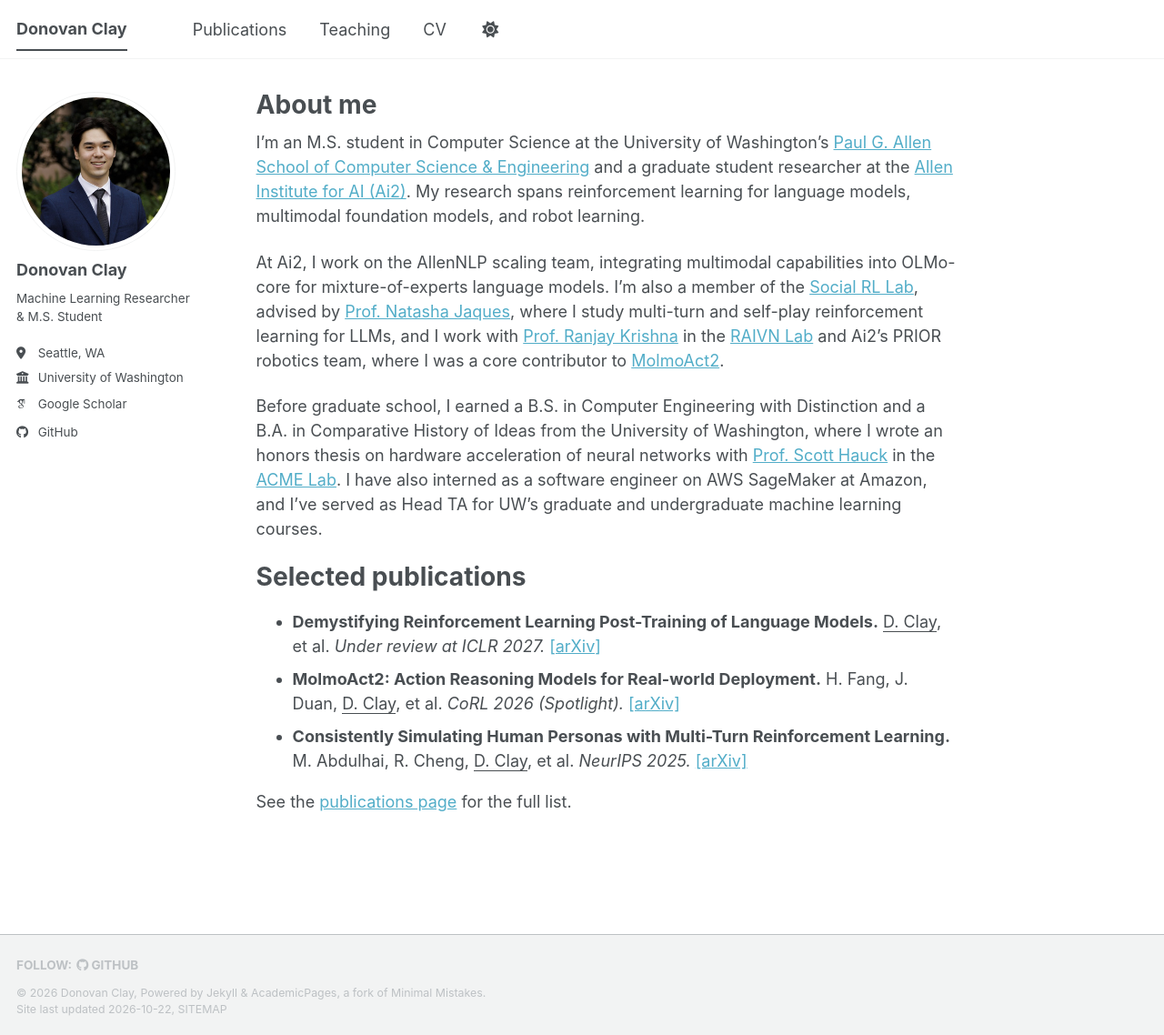
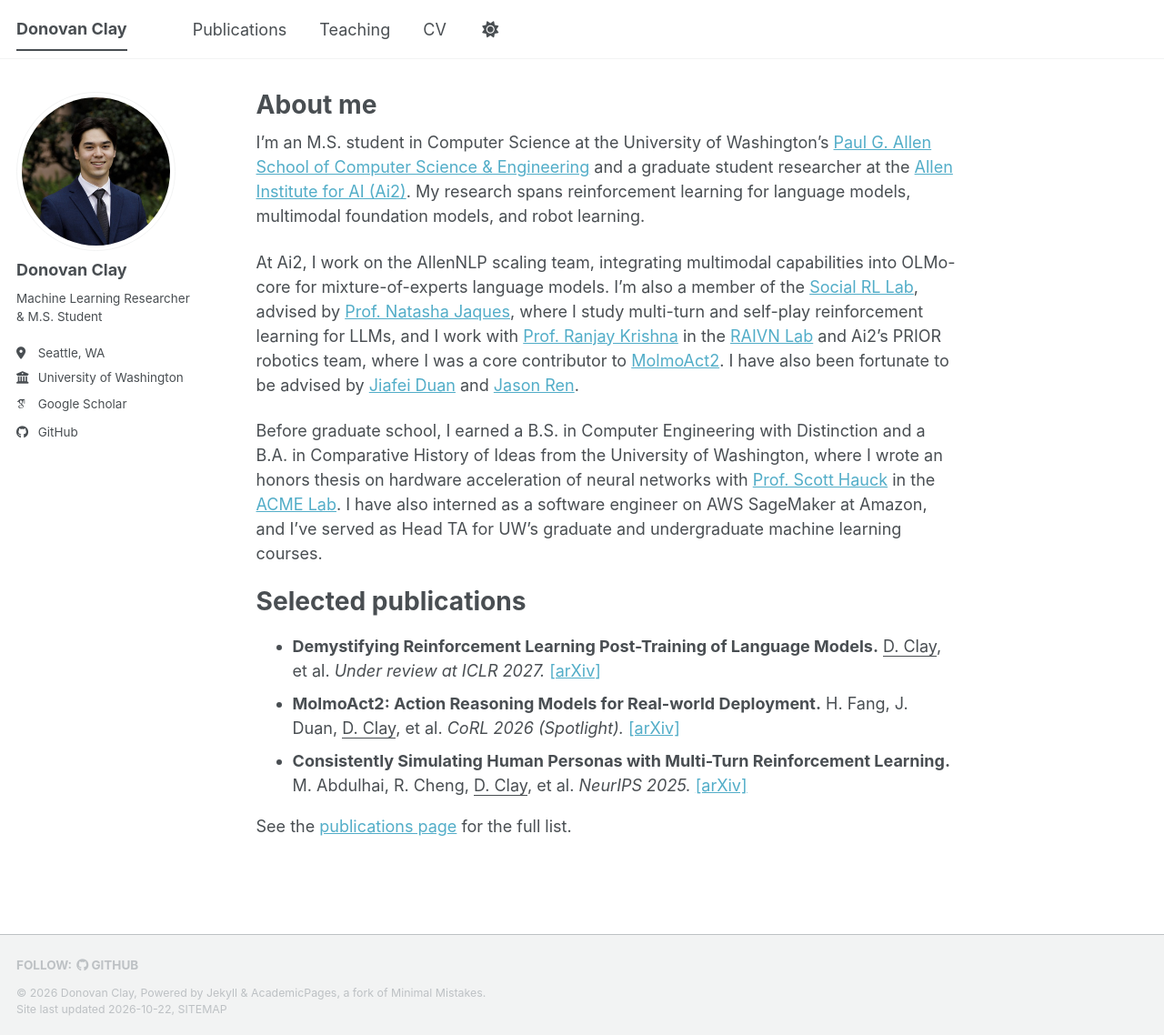
Before and after one commit to donovanclay/donovanclay.github.io, a Jekyll site: the page built from _pages/about.md, in a window 1280 px wide and 1138 px high. Shown: the whole window at 91% size. Built offline with Jekyll 4.4.1, drawn with Linux system fonts in a browser that asks for light colours; some web fonts are replaced; a script that is not in the unit is left out.

Commit message:
Mention Jiafei Duan and Jason Ren as advisors; use donovanclay.com URL
- Home page: add that Donovan has been advised by Jiafei Duan and
  Jason Ren, linking their sites
- Point `url` (and the JSON CV's website) at the custom domain from
  CNAME, so generated absolute links, the sitemap and canonical URLs
  use donovanclay.com

Co-Authored-By: Claude Opus 5.5 <noreply@anthropic.com>
Claude-Session: https://claude.ai/code/session_012avPLNXNBWw6FKwzSVeA3B

```diff
--- a/_config.yml
+++ b/_config.yml
@@ -13,7 +13,7 @@ title                    : "Donovan Clay"
 title_separator          : "-"
 name                     : &name "Donovan Clay"
 description              : &description "Donovan Clay's academic website"   # Update this with a general description of your site, this is the default if not overridden by a page
-url                      : https://donovanclay.github.io # The base hostname & protocol for your site e.g. "https://[your GitHub username].github.io",
+url                      : https://donovanclay.com # The base hostname & protocol for your site e.g. "https://[your GitHub username].github.io",
                                                            # or if you already have some other page hosted on Github then use "https://[your GitHub username].github.io/[Your Repo Name]"
 baseurl                  : "" # the subpath of your site, e.g. "/blog"
 repository               : "donovanclay/donovanclay.github.io"
--- a/_data/cv.json
+++ b/_data/cv.json
@@ -3,7 +3,7 @@
     "name": "Donovan Clay",
     "email": "",
     "phone": "",
-    "website": "https://donovanclay.github.io",
+    "website": "https://donovanclay.com",
     "summary": "Currently employed at University of Washington. Machine Learning Researcher & M.S. Student",
     "location": {
       "address": "",
--- a/_pages/about.md
+++ b/_pages/about.md
@@ -9,7 +9,7 @@ redirect_from:
 
 I'm an M.S. student in Computer Science at the University of Washington's [Paul G. Allen School of Computer Science & Engineering](https://www.cs.washington.edu/) and a graduate student researcher at the [Allen Institute for AI (Ai2)](https://allenai.org/). My research spans reinforcement learning for language models, multimodal foundation models, and robot learning.
 
-At Ai2, I work on the AllenNLP scaling team, integrating multimodal capabilities into OLMo-core for mixture-of-experts language models. I'm also a member of the [Social RL Lab](https://socialrl.cs.washington.edu/), advised by [Prof. Natasha Jaques](https://natashajaques.ai/), where I study multi-turn and self-play reinforcement learning for LLMs, and I work with [Prof. Ranjay Krishna](https://ranjaykrishna.com/) in the [RAIVN Lab](https://raivn.cs.washington.edu/) and Ai2's PRIOR robotics team, where I was a core contributor to [MolmoAct2](https://arxiv.org/abs/2605.02881).
+At Ai2, I work on the AllenNLP scaling team, integrating multimodal capabilities into OLMo-core for mixture-of-experts language models. I'm also a member of the [Social RL Lab](https://socialrl.cs.washington.edu/), advised by [Prof. Natasha Jaques](https://natashajaques.ai/), where I study multi-turn and self-play reinforcement learning for LLMs, and I work with [Prof. Ranjay Krishna](https://ranjaykrishna.com/) in the [RAIVN Lab](https://raivn.cs.washington.edu/) and Ai2's PRIOR robotics team, where I was a core contributor to [MolmoAct2](https://arxiv.org/abs/2605.02881). I have also been fortunate to be advised by [Jiafei Duan](https://jiafei1224.github.io/) and [Jason Ren](https://jason718.github.io/).
 
 Before graduate school, I earned a B.S. in Computer Engineering with Distinction and a B.A. in Comparative History of Ideas from the University of Washington, where I wrote an honors thesis on hardware acceleration of neural networks with [Prof. Scott Hauck](https://people.ece.uw.edu/hauck/) in the [ACME Lab](https://people.ece.uw.edu/hauck/acme.html). I have also interned as a software engineer on AWS SageMaker at Amazon, and I've served as Head TA for UW's graduate and undergraduate machine learning courses.
 
```
